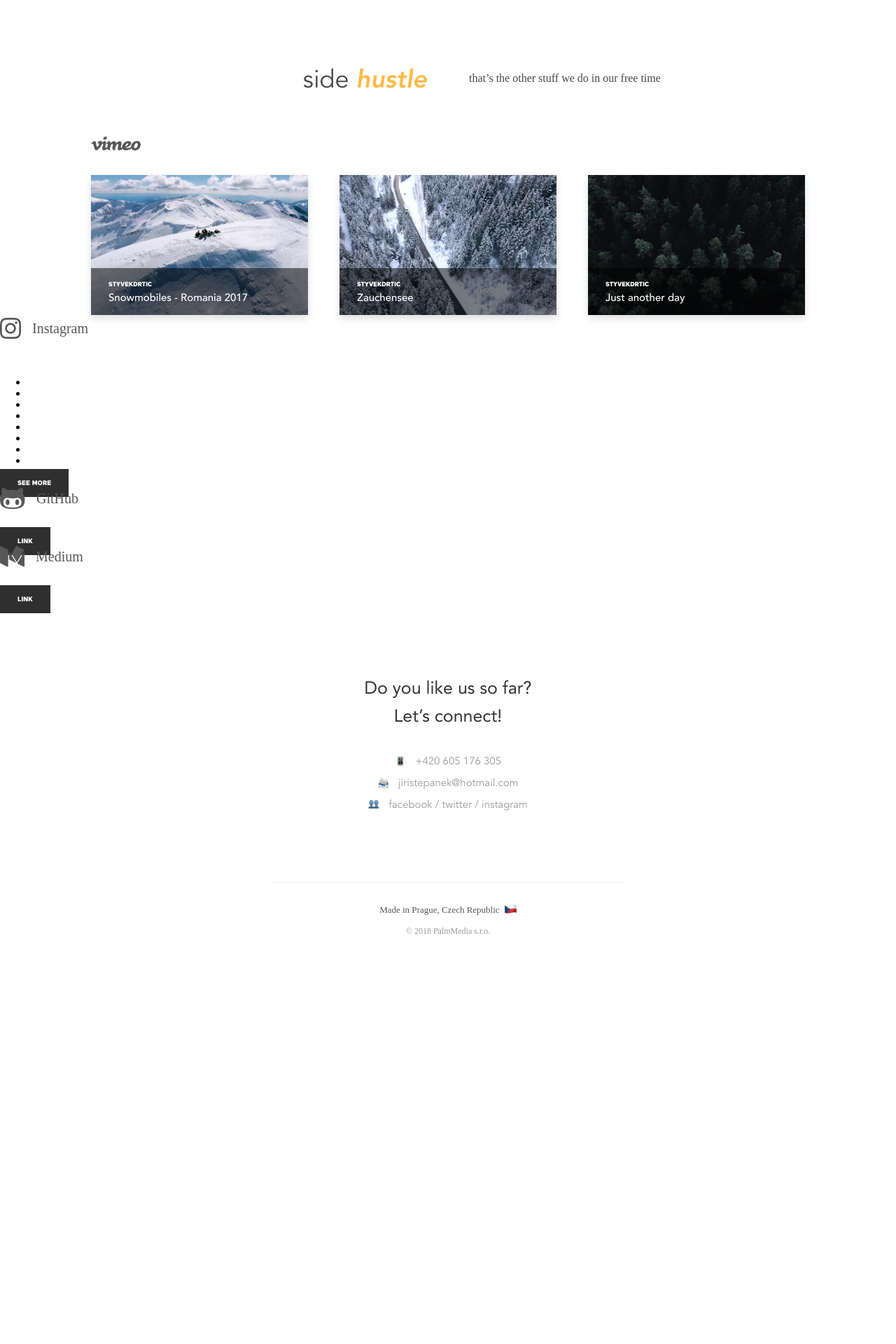
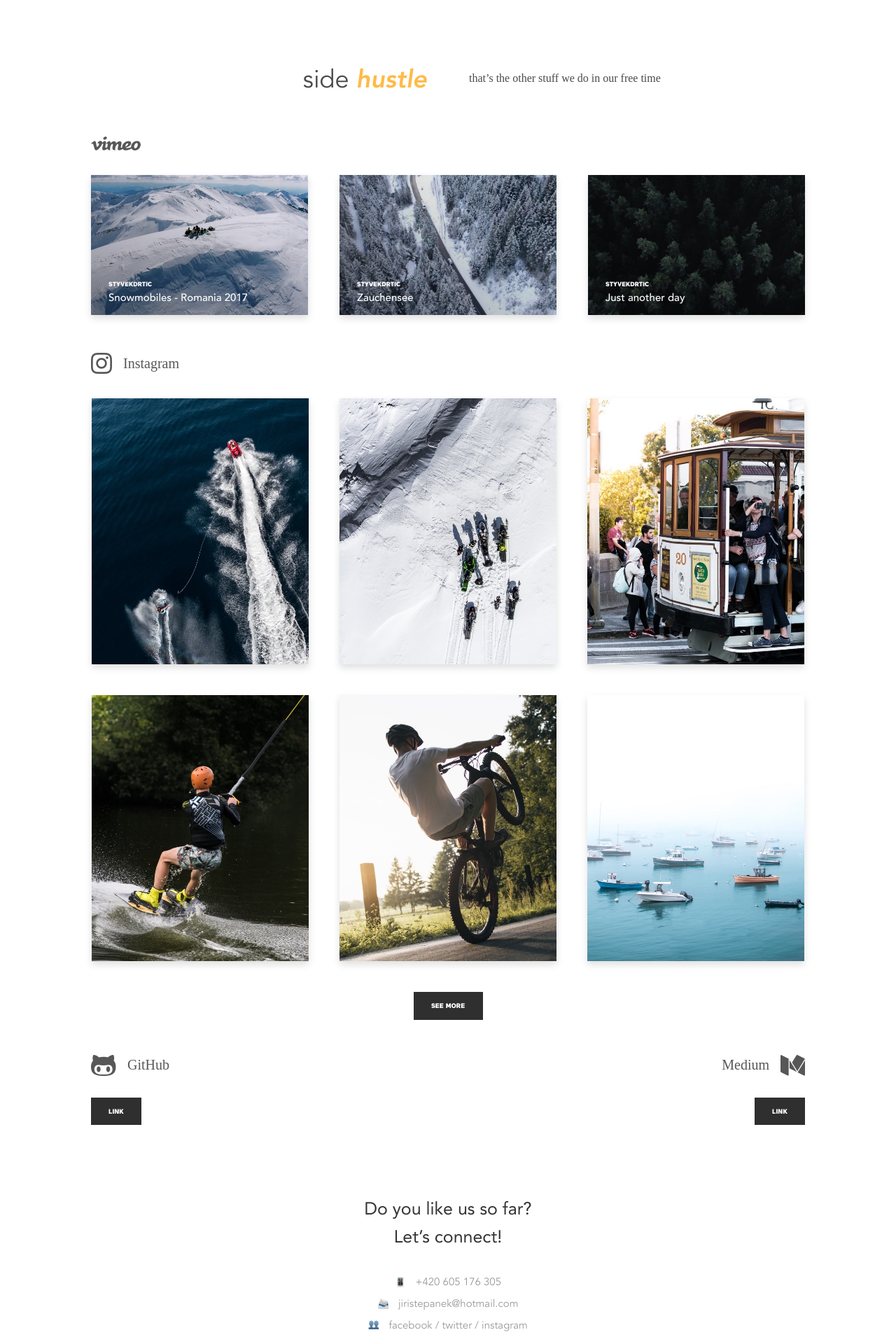
Before and after one commit to StyvekDrtic/palmmedia.cz, a Jekyll site: the page built from projects.html, in a window 1280 px wide. Shown: the part 1059-2979 px from the top of the page at 70% size. Built offline with Jekyll 4.4.1, drawn with Linux system fonts in a browser that asks for light colours; nearby versions of some CDN libraries; some web fonts are replaced; before the commit the page ends 2497 px from its top, so only the background shows below that.

Commit message:
projects desktop

```diff
--- a/_includes/projects_i.html
+++ b/_includes/projects_i.html
@@ -51,35 +51,41 @@
   </div>
   <div class="projectList">
     <div class="vimeo">
-      <a href="#" class="socialLogo"><img src="assets/img/vimeo.png" alt="vimeo"></a>
+      <a href="https://vimeo.com/user23070696" class="socialLogo"><img src="assets/img/vimeo.png" alt="vimeo"></a>
       <ul class="videos">
         <li>
-          <a href="#">
+          <a href="https://vimeo.com/221325250">
             <div class="vimeoVideo romania">
               <div class="description">
                 <span>STYVEKDRTIC</span>
                 <h4>Snowmobiles - Romania 2017</h4>
               </div>
+              <i class="fa fa-play" aria-hidden="true"></i>
+              <div class="layer"></div>
             </div>
           </a>
         </li>
         <li>
-          <a href="#">
+          <a href="https://vimeo.com/196746633">
             <div class="vimeoVideo zauchensee">
               <div class="description">
                 <span>STYVEKDRTIC</span>
                 <h4>Zauchensee</h4>
               </div>
+              <i class="fa fa-play" aria-hidden="true"></i>
+              <div class="layer"></div>
             </div>
           </a>
         </li>
         <li>
-          <a href="#">
+          <a href="https://vimeo.com/187870403">
             <div class="vimeoVideo justAnotherDay">
               <div class="description">
                 <span>STYVEKDRTIC</span>
                 <h4>Just another day</h4>
               </div>
+              <i class="fa fa-play" aria-hidden="true"></i>
+              <div class="layer"></div>
             </div>
           </a>
         </li>
@@ -97,7 +103,7 @@
       </ul>
     </div>
     <div class="instagram">
-      <a href="#" class="socialLogo"><img src="assets/img/instagram.png" alt="instagram"><span>Instagram</span></a>
+      <a href="https://www.instagram.com/styvekdrtic/" class="socialLogo"><img src="assets/img/instagram.png" alt="instagram"><span>Instagram</span></a>
       <ul class="pictures">
         <li>
           <a href="#">
@@ -156,7 +162,7 @@
         <a class="button" href="#">LINK</a>
       </div>
       <div class="medium">
-        <a href="#" class="socialLogo"><img src="assets/img/medium.png" alt="medium"><span>Medium</span></a>
+        <a href="#" class="socialLogo"><span>Medium</span><img src="assets/img/medium.png" alt="medium"></a>
         <br>
         <a class="button" href="#">LINK</a>
       </div>
--- a/_sass/_projects_i.scss
+++ b/_sass/_projects_i.scss
@@ -130,23 +130,13 @@
       position: relative;
       text-align: center;
       margin: 0 auto;
+      margin-bottom: 50px;
 
       li {
         list-style: none;
         display: inline-block;
 
         .vimeoVideo {
-
-
-
-
-        /*pridat animaci*/
-
-
-
-
-
-
           webkit-box-shadow: 0px 5px 10px 0px rgba(0,0,0,0.13);
           -moz-box-shadow: 0px 5px 10px 0px rgba(0,0,0,0.13);
           box-shadow: 0px 5px 10px 0px rgba(0,0,0,0.13);
@@ -154,17 +144,20 @@
           height: 200px;
           position: relative;
           text-align: left;
+          background-size: 110%;
+          transition: background-size 0.5s ease;
 
           .description {
+            z-index: 1;
             position: absolute;
             bottom: 0;
             left: 0;
-            background: rgba(0, 0, 0, 0.5);
             color: #fff;
             width: 310px;
             padding-top: 10px;
 
             span {
+              z-index: 1;
               font-family: MaaBlack;
               font-size: 9px;
               margin-left: 25px;
@@ -172,11 +165,60 @@
             }
 
             h4 {
+              z-index: 1;
               font-family: AveMedium;
               font-size: 15px;
               margin-left: 25px;
               margin-top: 0;
               margin-bottom: 15px;
+            }
+          }
+
+          .layer {
+            width: 100%;
+            height: 100%;
+            position: absolute;
+            top: 0;
+            left: 0;
+            z-index: 0;
+            background-image: -o-linear-gradient(top right, rgba(0, 0, 0, 0), rgba(0, 0, 0, 0.7));
+            background-image: -o-linear-gradient(top right, rgba(0, 0, 0, 0), rgba(0, 0, 0, 0.7));
+            background-image: linear-gradient(to bottom left, rgba(0, 0, 0, 0), rgba(0, 0, 0, 0.7));
+            opacity: 0.5;
+            transition: opacity 0.5s ease;
+          }
+
+          i {
+            position: absolute;
+            text-align: center;
+            width: 300px;
+            left: 0;
+            top: 0;
+            font-size: 40px;
+            line-height: 200px;
+            color: white;
+            z-index: 1;
+            opacity: 0;
+            transition: opacity 0.5s ease;
+
+            &:hover {
+              opacity: 1;
+            }
+          }
+
+          &:hover {
+            background-size: 130%;
+
+            .layer {
+              opacity: 1;
+            }
+
+            i {
+              opacity: 0.9;
+
+              &:hover {
+                opacity: 1;
+              }
             }
           }
         }
@@ -195,26 +237,146 @@
   }
 
   .instagram {
+    width: calc(100% - 80px);
+    max-width: 1020px;
+    margin: 0 auto;
+    margin-bottom: 50px;
+
+    .picturesMobile {
+      display: none;
+    }
+
+    .pictures {
+      padding: 0;
+      position: relative;
+      text-align: center;
+      margin: 0 auto;
+
+      .photo1 {
+        background: url("../img/content/instagram/ig_1.jpg");
+        background-position: center;
+        background-repeat: no-repeat;
+        background-size: cover;
+      }
+
+      .photo2 {
+        background: url("../img/content/instagram/ig_2.jpg");
+        background-position: center;
+        background-repeat: no-repeat;
+        background-size: cover;
+      }
+
+      .photo3 {
+        background: url("../img/content/instagram/ig_3.jpg");
+        background-position: center;
+        background-repeat: no-repeat;
+        background-size: cover;
+      }
+
+      .photo4 {
+        background: url("../img/content/instagram/ig_4.jpg");
+        background-position: center;
+        background-repeat: no-repeat;
+        background-size: cover;
+      }
+
+      .photo5 {
+        background: url("../img/content/instagram/ig_5.jpg");
+        background-position: center;
+        background-repeat: no-repeat;
+        background-size: cover;
+      }
+
+      .photo6 {
+        background: url("../img/content/instagram/ig_6.jpg");
+        background-position: center;
+        background-repeat: no-repeat;
+        background-size: cover;
+      }
+
+      li {
+        list-style: none;
+        display: inline-block;
+        margin-bottom: 40px;
+
+        a {
+          div {
+            width: 310px;
+            height: 380px;
+            webkit-box-shadow: 0px 5px 10px 0px rgba(0,0,0,0.13);
+            -moz-box-shadow: 0px 5px 10px 0px rgba(0,0,0,0.13);
+            box-shadow: 0px 5px 10px 0px rgba(0,0,0,0.13);
+          }
+        }
+
+        &:nth-child(2) {
+          margin: 40px 40px;
+          margin-top: 0;
+        }
+
+        &:nth-child(5) {
+          margin: 40px 40px;
+          margin-top: 0;
+        }
+      }
+    }
+
+    .button {
+      margin: 0 auto;
+      width: 49px;
+      display: block;
+    }
+
     .socialLogo {
+    text-align: left;
       img {
         height: 30px;
       }
     }
   }
 
+  .others {
+    width: calc(100% - 80px);
+    max-width: 1020px;
+    margin: 0 auto;
+    position: relative;
+    height: 100px;
+
     .github {
+      position: absolute;
+      top: 0;
+      left: 0;
+
       .socialLogo {
+        span {
+          margin-bottom: 40px;
+        }
+
         img {
           height: 30px;
+          margin-bottom: 40px;
         }
       }
     }
 
     .medium {
+      position: absolute;
+      top: 0;
+      right: 0;
+      text-align: right;
+
       .socialLogo {
+        span {
+          margin-bottom: 40px;
+        }
+
         img {
           height: 30px;
+          margin-left: 16px;
+          margin-right: 0;
+          margin-bottom: 40px;
         }
       }
     }
   }
+}
--- a/_sass/_zaklad.scss
+++ b/_sass/_zaklad.scss
@@ -83,11 +83,16 @@ section {
   text-transform: uppercase;
   font-family: MaaBlack;
   font-size: 9.4px;
+  line-height: 9.4px;
   padding: 16px 25px;
   text-decoration: none;
   padding-bottom: 14.5px;
   text-align: center;
   margin: 0;
+
+  &:hover {
+    background: #1F1F1F;
+  }
 }
 
 .simekostav {
```
Also changed, not shown: assets/fonts/fontawesome-webfont.ttf (added), assets/fonts/fontawesome-webfont.woff (added), assets/fonts/fontawesome-webfont.woff2 (added), assets/img/content/instagram/ig_1.jpg (added), assets/img/content/instagram/ig_2.jpg (added), assets/img/content/instagram/ig_3.jpg (added), assets/img/content/instagram/ig_4.jpg (added), assets/img/content/instagram/ig_5.jpg (added), assets/img/content/instagram/ig_6.jpg (added), assets/img/content/justAnotherDay.jpg, assets/img/content/romania.jpg, assets/img/content/zauchensee.jpg. Lines whose indentation alone changed are shown as unchanged.
